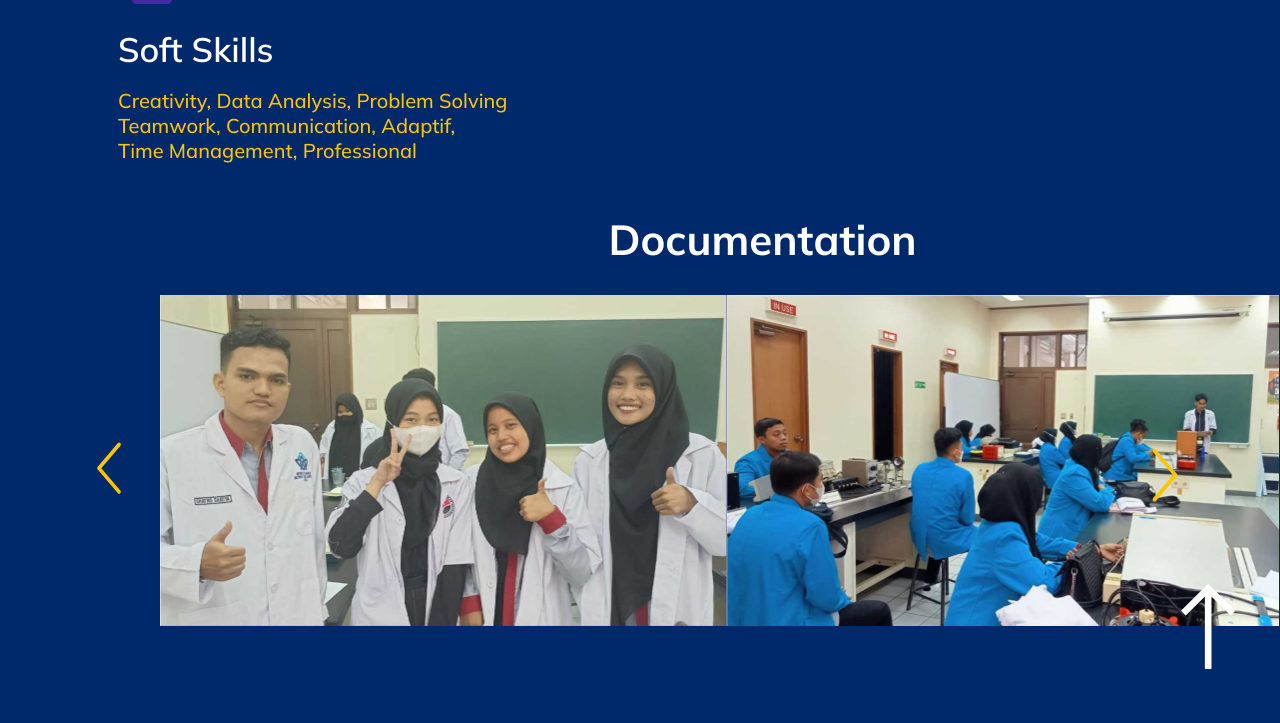
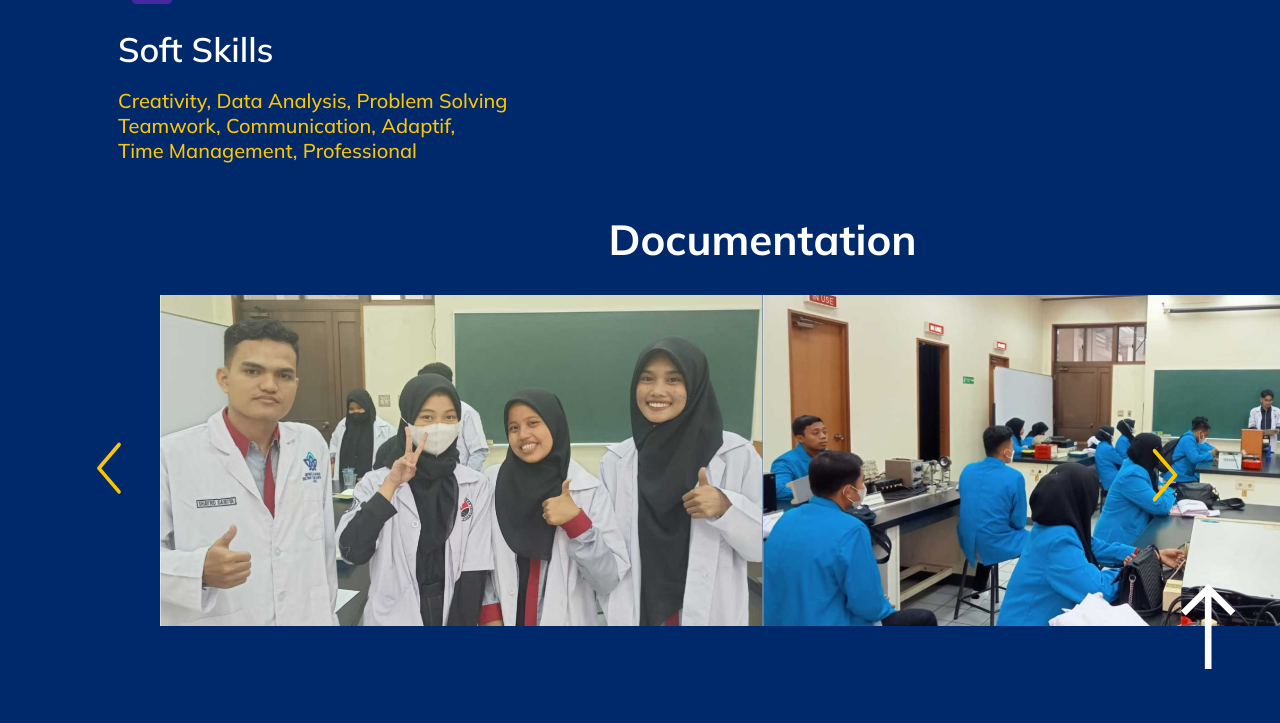
Before and after one commit to Sulis38/portofolio-sulissetiawati, a website built with Parcel: page index.html in a window 1280 px wide. Shown: the part 1526-2249 px from the top of the page. Built offline with nearby package versions, Linux system fonts and the light colour scheme.

Commit message:
Update index landpage-inner class.css

```diff
--- a/index.css
+++ b/index.css
@@ -400,7 +400,7 @@
   position: absolute;
   top: 1821px;
   left: 160px;
-  width: 1119px;
+  width: 1190px;
   height: 337px;
   overflow-x: auto;
 }
```
